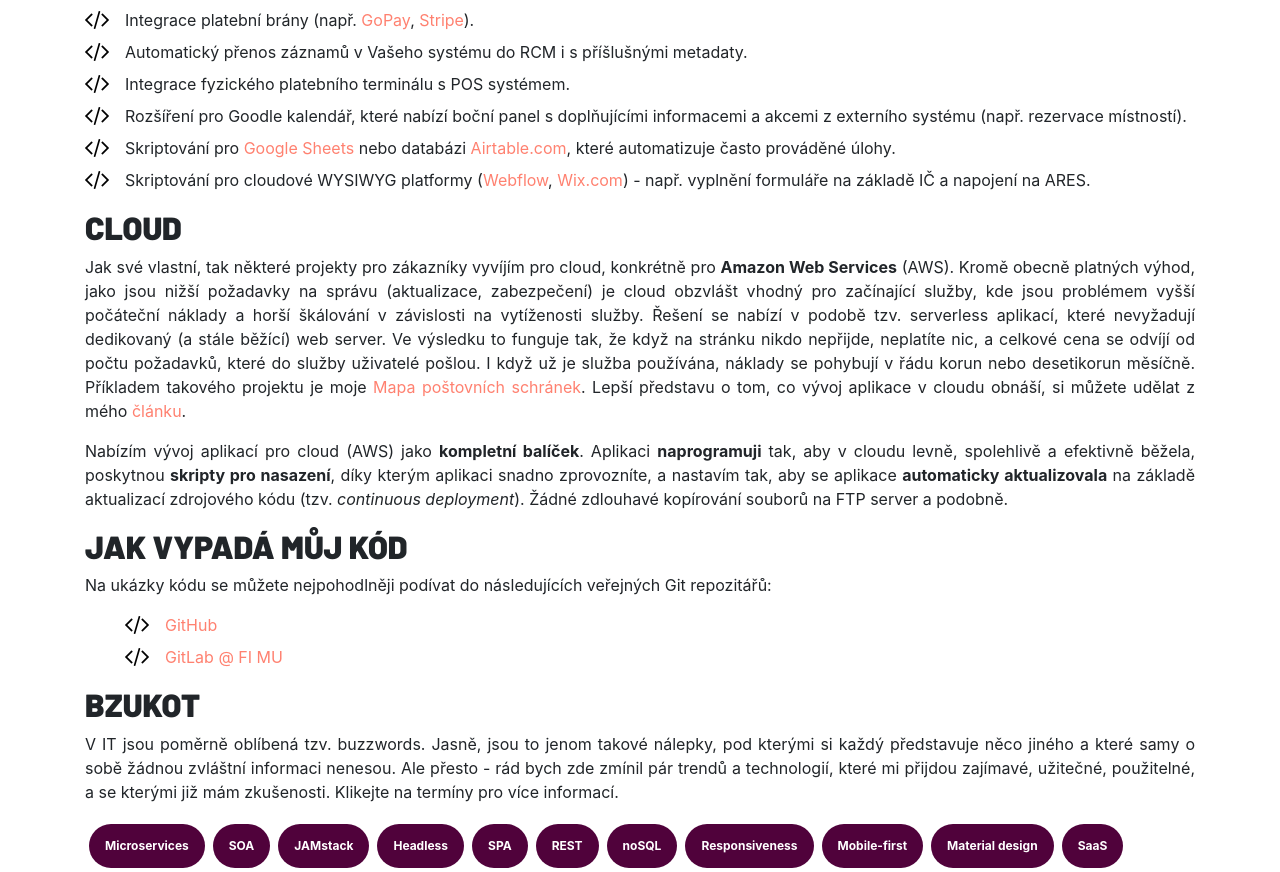
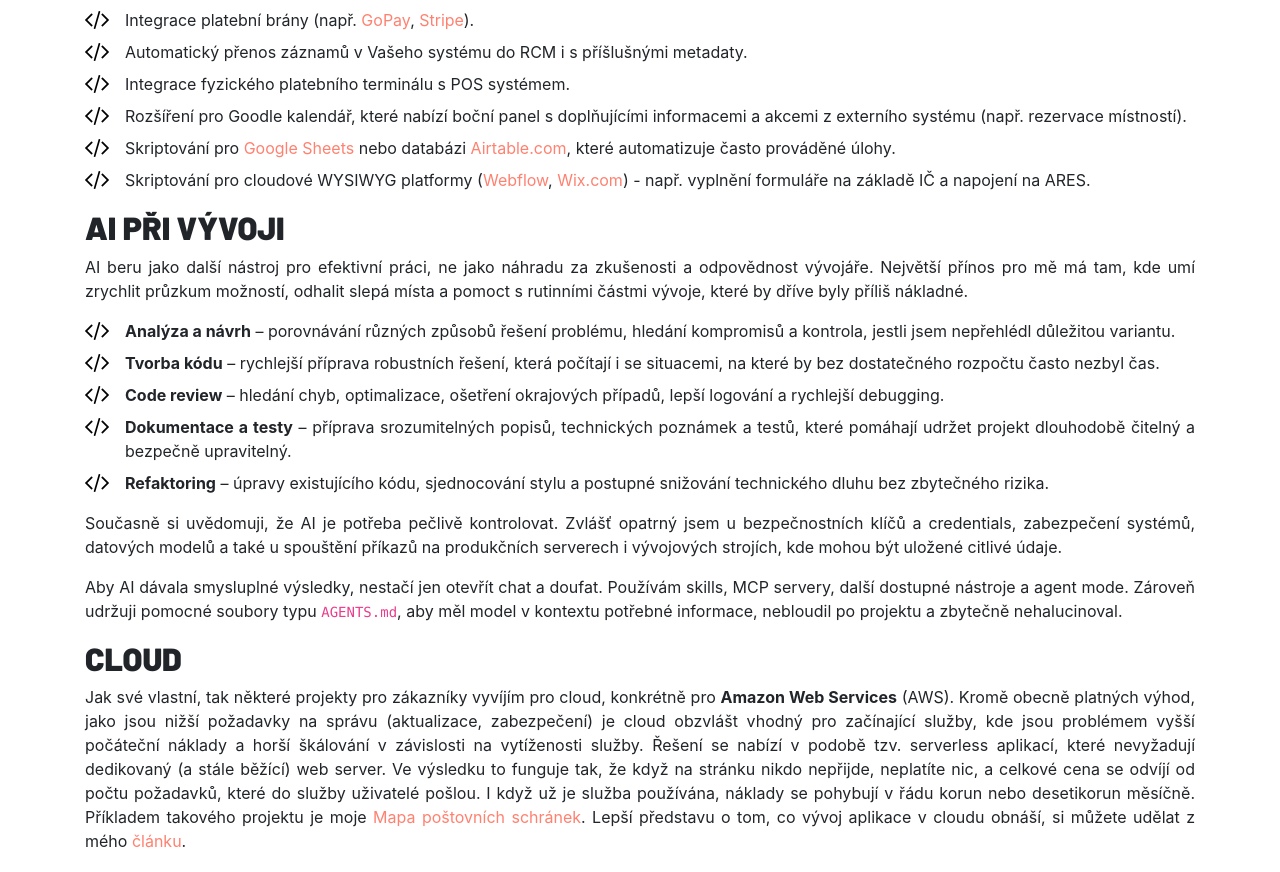
Before and after one commit to oookoook/nastojte-cz, a Vue app: page /tech in a window 1280 px wide. Shown: the part 1083-1955 px from the top of the page. Built offline with nearby package versions, Linux system fonts and the light colour scheme.

Commit message:
Add AI usage content to website
Agent-Logs-Url: https://github.com/oookoook/nastojte-cz/sessions/8ec62025-7a6a-432b-bf72-a7cfd2ef004c

Co-authored-by: oookoook <46029945+oookoook@users.noreply.github.com>

```diff
--- a/src/AboutMe.vue
+++ b/src/AboutMe.vue
@@ -72,6 +72,10 @@
 <p>V zásadě nabízím řešení problémů, které lze řešit pomocí softwarových systémů. Nechci na tomto místě uvádět <router-link to="/tech">seznam technologií</router-link>,
     se kterými pracuji, protože jejich výběr obvykle není něco, co by musel dělat zákazník. <b>Navržení správného řešení Vašeho problému
     je moje práce, ne Vaše.</b> Vaším úkolem naopak je ujasnit si, <router-link to="/articles/customer-dilemmata">co přesně chcete a potřebujete</router-link>.</p>
+
+    <p>Při práci smysluplně využívám také <router-link to="/tech#ai">AI nástroje</router-link>. Pomáhají mi rychleji porovnávat varianty řešení,
+    psát a kontrolovat kód, připravovat testy i dokumentaci a dělat refaktoring. Pořád ale platí, že za návrh, bezpečnost a výsledné řešení ručím já,
+    ne model, který mi zrovna napovídá.</p>
 
     <p>Mám mnoho zkušeností s psaním integrací mezi systémy. Jednak mí klienti obykle už nějaké systémy používají a já rozhodně nechci, aby je nahrazovali. A jednak je využívání existujících služeb obvykle výrazně levnější než zakázkový vývoj na míru. <router-link to="/tech#integrations">Podívejte se</router-link>, co vše si pod takovými integracemi můžeme představit.</p>
 
--- a/src/Tech.vue
+++ b/src/Tech.vue
@@ -21,6 +21,24 @@
         <code-li>Skriptování pro <a href="https://workspace.google.com/products/sheets/">Google Sheets</a> nebo databázi <a href="https://airtable.com">Airtable.com</a>, které automatizuje často prováděné úlohy.</code-li>
         <code-li>Skriptování pro cloudové WYSIWYG platformy (<a href="https://webflow.com">Webflow</a>, <a href="https://wix.com">Wix.com</a>) - např. vyplnění formuláře na základě IČ a napojení na ARES.</code-li>
     </ul>
+
+          <h2 id="ai">AI při vývoji</h2>
+        <p>AI beru jako další nástroj pro efektivní práci, ne jako náhradu za zkušenosti a odpovědnost vývojáře. Největší přínos pro mě má tam, kde umí zrychlit
+        průzkum možností, odhalit slepá místa a pomoct s rutinními částmi vývoje, které by dříve byly příliš nákladné.</p>
+
+    <ul class="list-unstyled">
+        <code-li><b>Analýza a návrh</b> &ndash; porovnávání různých způsobů řešení problému, hledání kompromisů a kontrola, jestli jsem nepřehlédl důležitou variantu.</code-li>
+        <code-li><b>Tvorba kódu</b> &ndash; rychlejší příprava robustních řešení, která počítají i se situacemi, na které by bez dostatečného rozpočtu často nezbyl čas.</code-li>
+        <code-li><b>Code review</b> &ndash; hledání chyb, optimalizace, ošetření okrajových případů, lepší logování a rychlejší debugging.</code-li>
+        <code-li><b>Dokumentace a testy</b> &ndash; příprava srozumitelných popisů, technických poznámek a testů, které pomáhají udržet projekt dlouhodobě čitelný a bezpečně upravitelný.</code-li>
+        <code-li><b>Refaktoring</b> &ndash; úpravy existujícího kódu, sjednocování stylu a postupné snižování technického dluhu bez zbytečného rizika.</code-li>
+    </ul>
+
+        <p>Současně si uvědomuji, že AI je potřeba pečlivě kontrolovat. Zvlášť opatrný jsem u bezpečnostních klíčů a credentials, zabezpečení systémů,
+        datových modelů a také u spouštění příkazů na produkčních serverech i vývojových strojích, kde mohou být uložené citlivé údaje.</p>
+
+        <p>Aby AI dávala smysluplné výsledky, nestačí jen otevřít chat a doufat. Používám skills, MCP servery, další dostupné nástroje a agent mode.
+        Zároveň udržuji pomocné soubory typu <code>AGENTS.md</code>, aby měl model v kontextu potřebné informace, nebloudil po projektu a zbytečně nehalucinoval.</p>
 
           <h2 id="cloud">Cloud</h2>
         <p>Jak své vlastní, tak některé projekty pro zákazníky vyvíjím pro cloud, konkrétně pro <b>Amazon Web Services</b> (AWS). Kromě obecně platných výhod,
```
